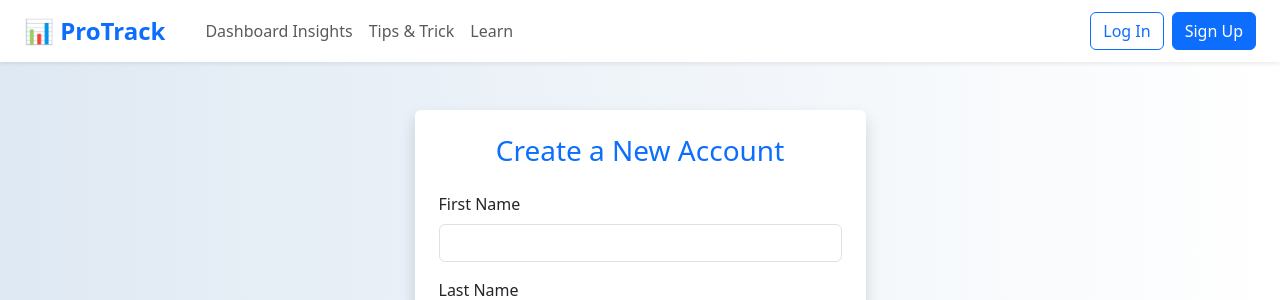
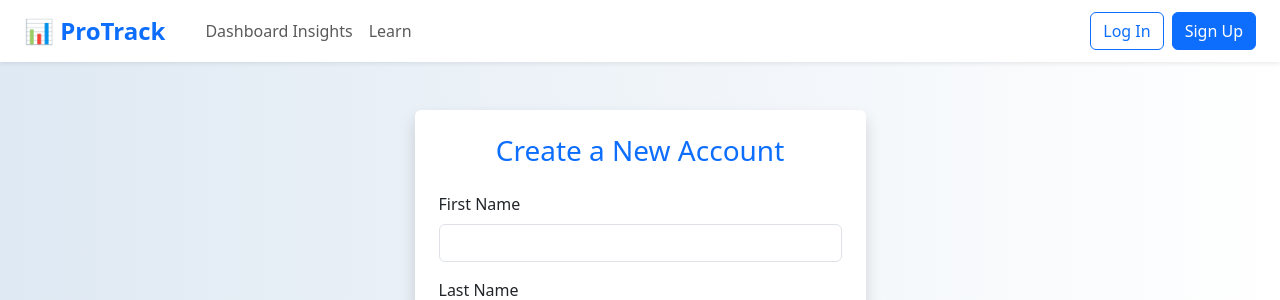
Before and after one commit to Rbho10/CITS3403_PROJECT, a Flask app: page /signup in a window 1280 px wide. Shown: the top 300 px of the page. Run offline with Flask 3, Linux system fonts and the light colour scheme; some libraries are stand-ins or nearby versions.

Commit message:
removed Tips&Trick header since user manual already at Learn

```diff
--- a/app/templates/base.html
+++ b/app/templates/base.html
@@ -31,7 +31,6 @@
         <div class="collapse navbar-collapse" id="navbarNav">
             <ul class="navbar-nav ms-3">
                 <li class="nav-item"><a class="nav-link" href="#" onclick="goToDashboard()">Dashboard Insights</a></li>
-                <li class="nav-item"><a class="nav-link" href="#" onclick="goToLogin()">Tips & Trick</a></li>
                 <li class="nav-item"><a class="nav-link" href="#" onclick="goToManual()">Learn</a></li>
             </ul>
             <ul class="navbar-nav ms-auto align-items-center">
```
Also changed, not shown: 1 other file.
